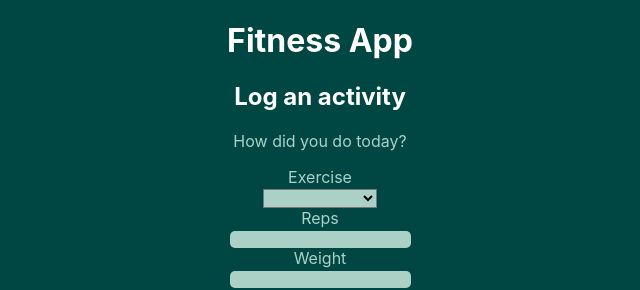
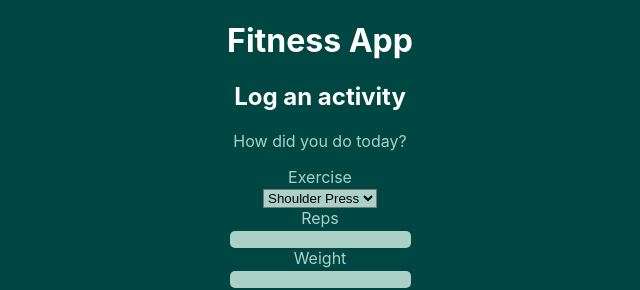
Before and after one commit to BrooklynP/FitnessApp, a React (Create React App) app: page /createEntry in a window 1280 px wide. Shown: the top 290 px of the page, without its empty margins (320-960 px from the left). Built offline with nearby package versions, Linux system fonts and the light colour scheme.

Commit message:
making dropdown reuseable

```diff
--- a/src/components/createActivityLogEntry.jsx
+++ b/src/components/createActivityLogEntry.jsx
@@ -1,4 +1,5 @@
 import React from 'react';
+import DropDown from '../coreComponents/dropdown';
 
 function CreateActivityLogEntry(props) {
   const [selectedExercise, setSelectedExercise] = React.useState("");
@@ -6,6 +7,7 @@ function CreateActivityLogEntry(props) {
   const [selectedWeight, setSelectedWeight] = React.useState("");
   const [selectedDesc, setSelectedDesc] = React.useState("");
   const [validationErrors, setValidationErrors] = React.useState([]);
+  const [workouts, setWorkouts] = React.useState(["Shoulder Press", "Bench Press", "Push Ups", "Dips", "Shrugs", "Planks", "Crunches", "Hip Thrusts","Bridges"]);
 
   const logEntryButtonClicked = () => {
     const newValidationErrors = [];
@@ -34,14 +36,7 @@ function CreateActivityLogEntry(props) {
   return (
     <div>
       <label>Exercise</label><br></br>
-      <select name="" id="exerciseDropdown" onChange={(e) => { setSelectedExercise(e.target.value) }}>
-        <option value=""></option>
-        <option value="Shoulder Press">Shoulder Press</option>
-        <option value="Bench Press">Bench Press</option>
-        <option value="Push Ups">Push Ups</option>
-        <option value="Dips">Dips</option>
-        <option value="Shrugs">Shrugs</option>
-      </select><br></br>
+      <DropDown values={workouts} id="exerciseDropdown" name="" onChangeFunction={(e) => { setSelectedExercise(e.target.value) }}></DropDown><br></br>
       <label>Reps</label><br></br>
       <input id="logEntryRepsInput" type="number"  onChange={(e) => { setSelectedReps(e.target.value) }}></input><br></br>
       <label>Weight</label><br></br>
--- /dev/null
+++ b/src/coreComponents/dropdown.jsx
@@ -0,0 +1,15 @@
+import React from 'react';
+
+function DropDown({values, id, name, onChangeFunction}) {
+    const optionsList = values.map((option, index) =>
+        <option key={index} value={option}>{option}</option>
+    )
+
+    return (
+      <select name={name} id={id} onChange={onChangeFunction}>
+        {optionsList}
+      </select>
+    );
+}
+
+export default DropDown;
--- a/src/pages/ActivityLog.jsx
+++ b/src/pages/ActivityLog.jsx
@@ -3,6 +3,8 @@ import PageTitle from '../coreComponents/pageTitle';
 import ActivityLog from '../components/activityLog';
 
 function ActivityLogPage(props){
+    const maxWorkouts = 10;
+
     const [workouts, setWorkouts] = React.useState([]);
 
 
@@ -15,7 +17,7 @@ function ActivityLogPage(props){
         const workouts = [];
         objectStore.openCursor().onsuccess = async (event) => {
           const cursor = event.target.result;
-          if (cursor) {
+          if (cursor && workouts.length < maxWorkouts) {
             workouts.push(cursor.value);
             cursor.continue();
           } else {
```
